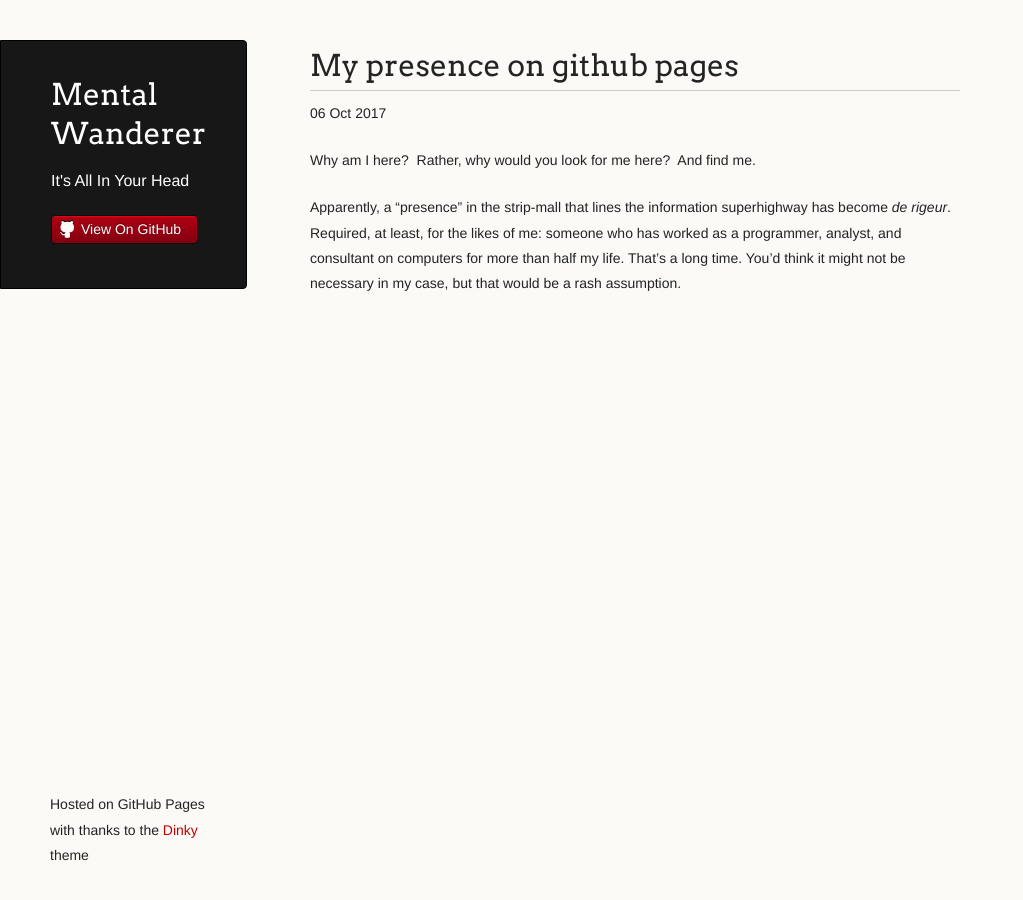
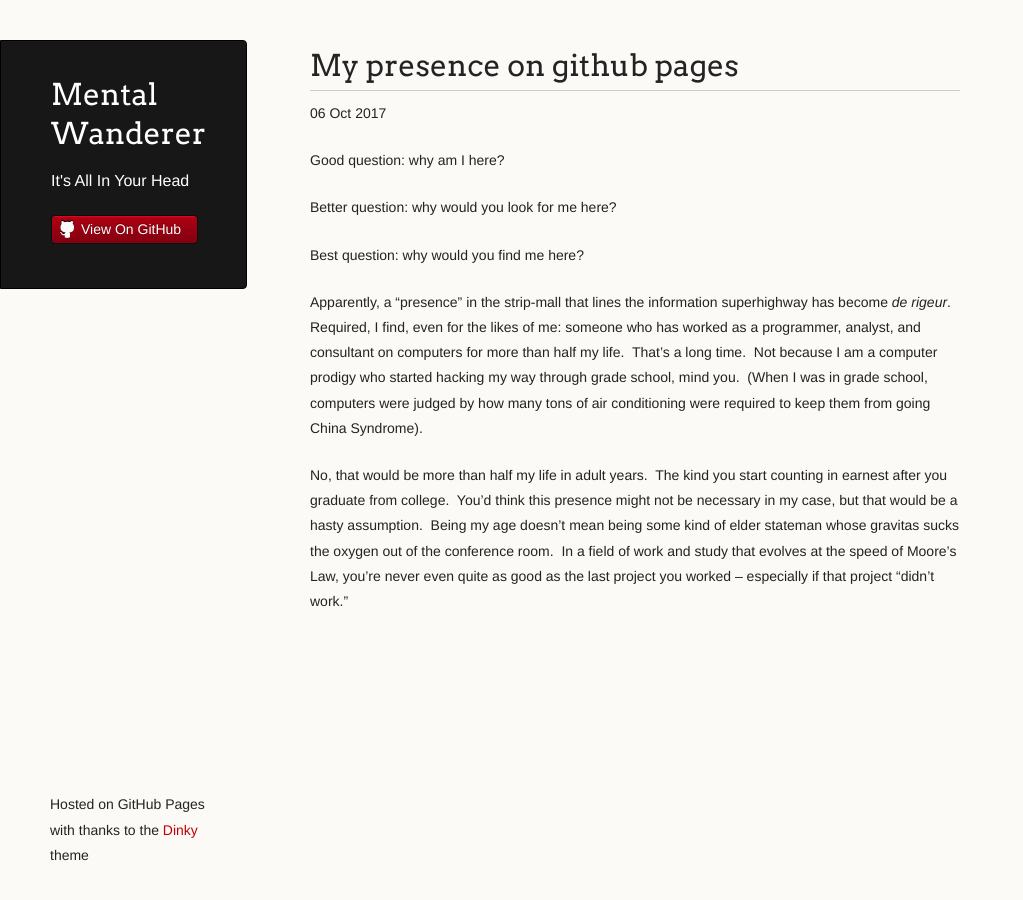
Before and after one commit to coryburt/coryburt.github.io, a Jekyll site: the page built from _posts/2017-10-06-And-So-It-Begins.md, in a window 1280 px wide. Shown: the whole page, without its empty margins (0-1023 px from the left). Built offline with Jekyll 4.4.1, drawn with Linux system fonts in a browser that asks for light colours.

Commit message:
Update blog

```diff
--- a/_posts/2017-10-06-And-So-It-Begins.md
+++ b/_posts/2017-10-06-And-So-It-Begins.md
@@ -3,7 +3,18 @@
 title:  "My presence on github pages"
 ---
 
-Why am I here?&nbsp;  Rather, why would you look for me here?&nbsp;  And find me.
+Good question: why am I here?
 
-Apparently, a "presence" in the strip-mall that lines the information superhighway has become _de rigeur_.  Required, at least, for the likes of me: someone who has worked as a programmer, analyst, and consultant on computers for more than half my life.
-That's a long time.  You'd think it might not be necessary in my case, but that would be a rash assumption.
+Better question: why would you look for me here?
+
+Best question: why would you find me here?
+
+Apparently, a "presence" in the strip-mall that lines the information superhighway has become _de rigeur_.&nbsp;
+Required, I find, even for the likes of me: someone who has worked as a programmer, analyst, and consultant on computers for more than half my life.&nbsp;
+That's a long time.&nbsp; Not because I am a computer prodigy who started hacking my way through grade school, mind you.&nbsp; (When I was in grade school,
+computers were judged by how many tons of air conditioning were required to keep them from going China Syndrome).
+
+No, that would be more than half my life in adult years.&nbsp; The kind you start counting in earnest after you graduate from college.&nbsp;
+You'd think this presence might not be necessary in my case, but that would be a hasty assumption.&nbsp; Being my age doesn't mean being some kind
+of elder stateman whose gravitas sucks the oxygen out of the conference room.&nbsp; In a field of work and study that evolves at the speed of Moore's Law,
+you're never even quite as good as the last project you worked -- especially if that project "didn't work."&nbsp;
```
